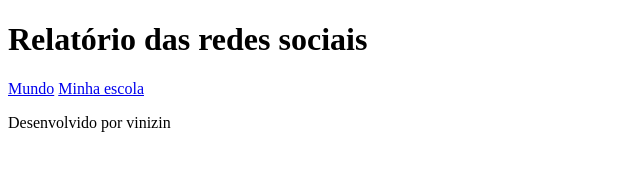
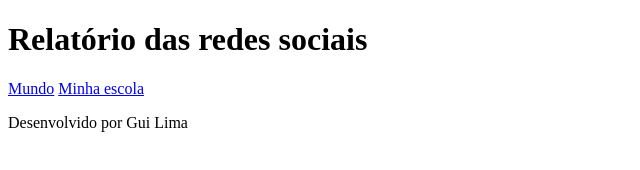
Before and after one commit to klebindelas/programa-o, a plain HTML site: page index.html in a window 1280 px wide. Shown: the full height of the page, 0-640 px from the left. Drawn offline with Linux system fonts and the light colour scheme.

Commit message:
Update index.html

```diff
--- a/index.html
+++ b/index.html
@@ -19,7 +19,7 @@
         </section>
     </main>
     <footer>
-        <p>Desenvolvido por vinizin</p>
+        <p>Desenvolvido por Gui Lima</p>
     </footer>
 </body>
 </html>
```
